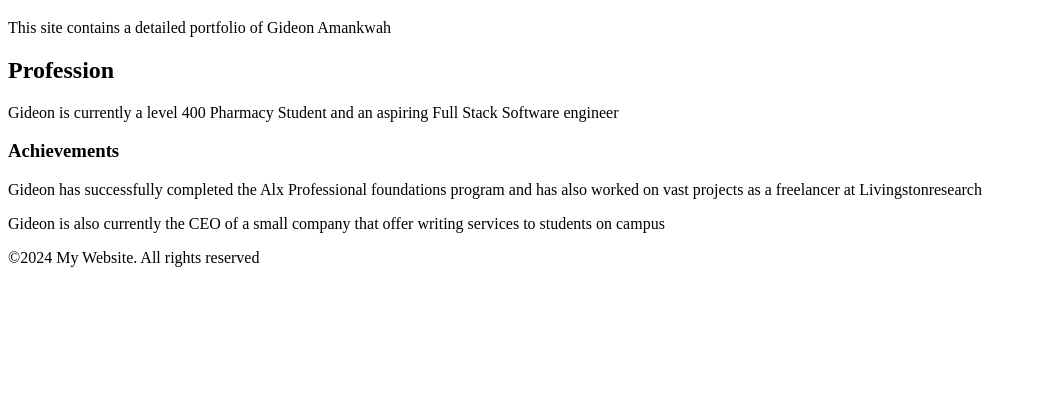
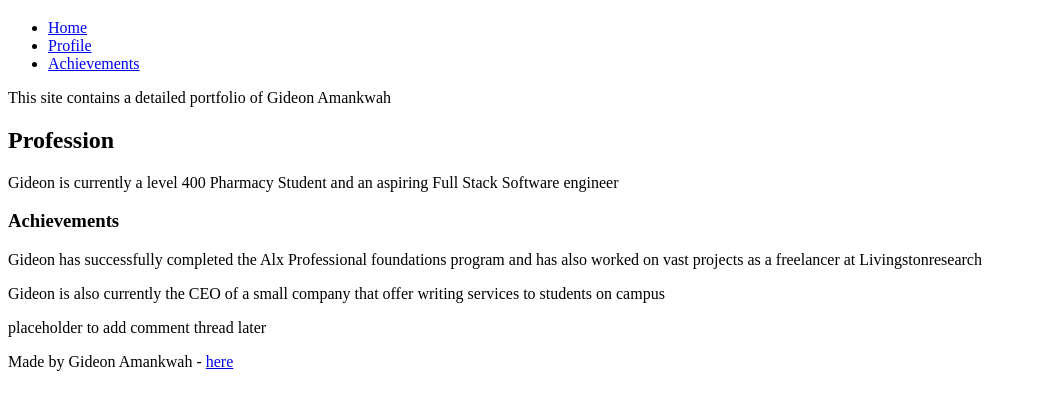
Before and after one commit to GIAMAMASS/My_First_Portfolio, a plain HTML site: page html_basic/index.html in a window 1280 px wide. Shown: the part 87-496 px from the top of the page, without its empty margins (0-1037 px from the left). Drawn offline with Linux system fonts and the light colour scheme.

Commit message:
Make a cool website

```diff
--- a/html_basic/index.html
+++ b/html_basic/index.html
@@ -12,7 +12,21 @@
         <header>
             <h1>My Portfolio Website</h1>
         </header>
+        <nav>
+            <ul>
+                <li>
+                    <a href="index.html">Home</a>
+                </li>
+                <li>
+                    <a href="base_index.html">Profile</a>
+                </li>
+                <li>
+                    <a href="tweets.html">Achievements</a>
+                </li>
+            </ul>
+        </nav>
         <main>
+            <article>
                 <p>
                     This site contains a detailed portfolio of Gideon Amankwah
                 </p>
@@ -31,10 +45,14 @@
                 <p>
                     Gideon is also currently the CEO of a small company that offer writing services to students on campus
                 </p>
+        </article>
+        <aside>
+            placeholder to add comment thread later
+        </aside>
         </main>
         <footer>
             <p>
-                &copy;2024 My Website. All rights reserved
+                Made by Gideon Amankwah - <a href="https://www.linkedin.com/in/gideon-amankwah-068895196/" target="_blank">here</a>
             </p>
         </footer>
     </body>
```
Also changed, not shown: html_basic/base_index.html (+14 -1 lines), html_basic/tweets.html (+19 -1 lines). Lines whose indentation alone changed are shown as unchanged.
